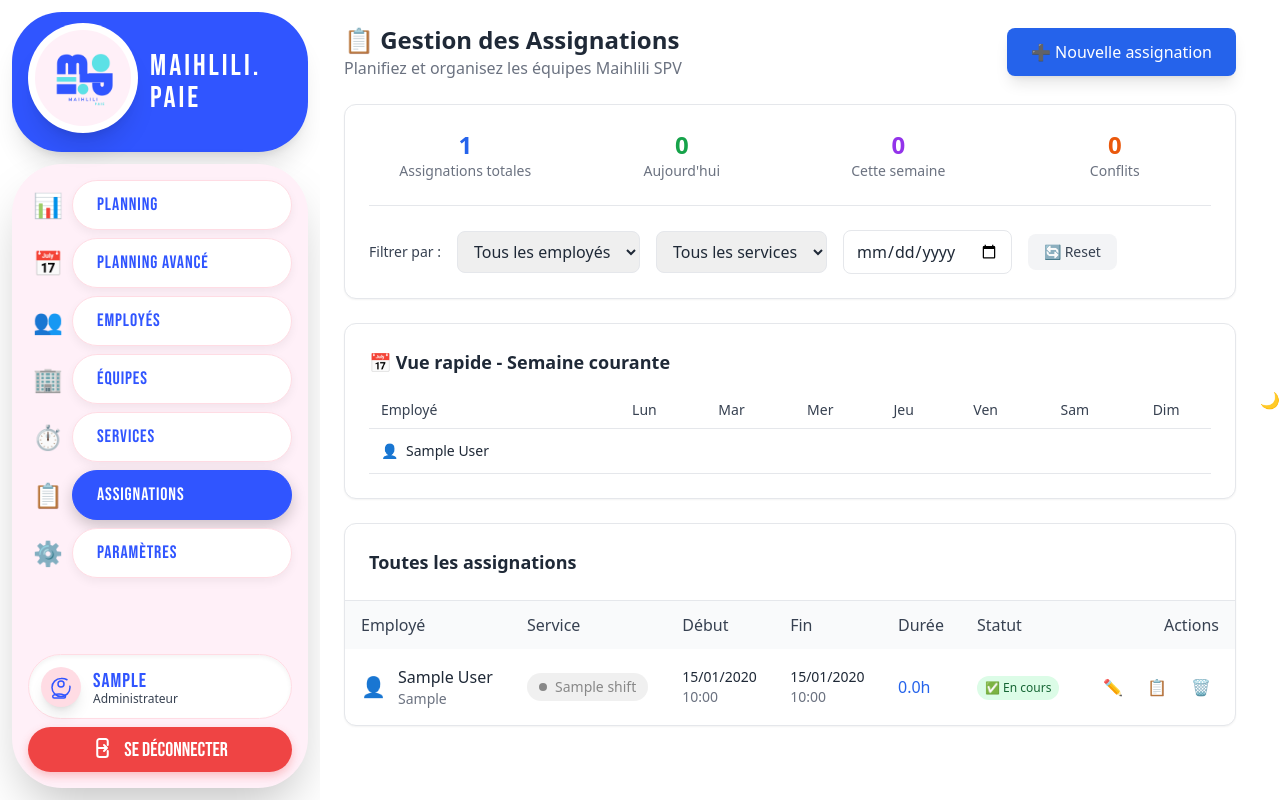
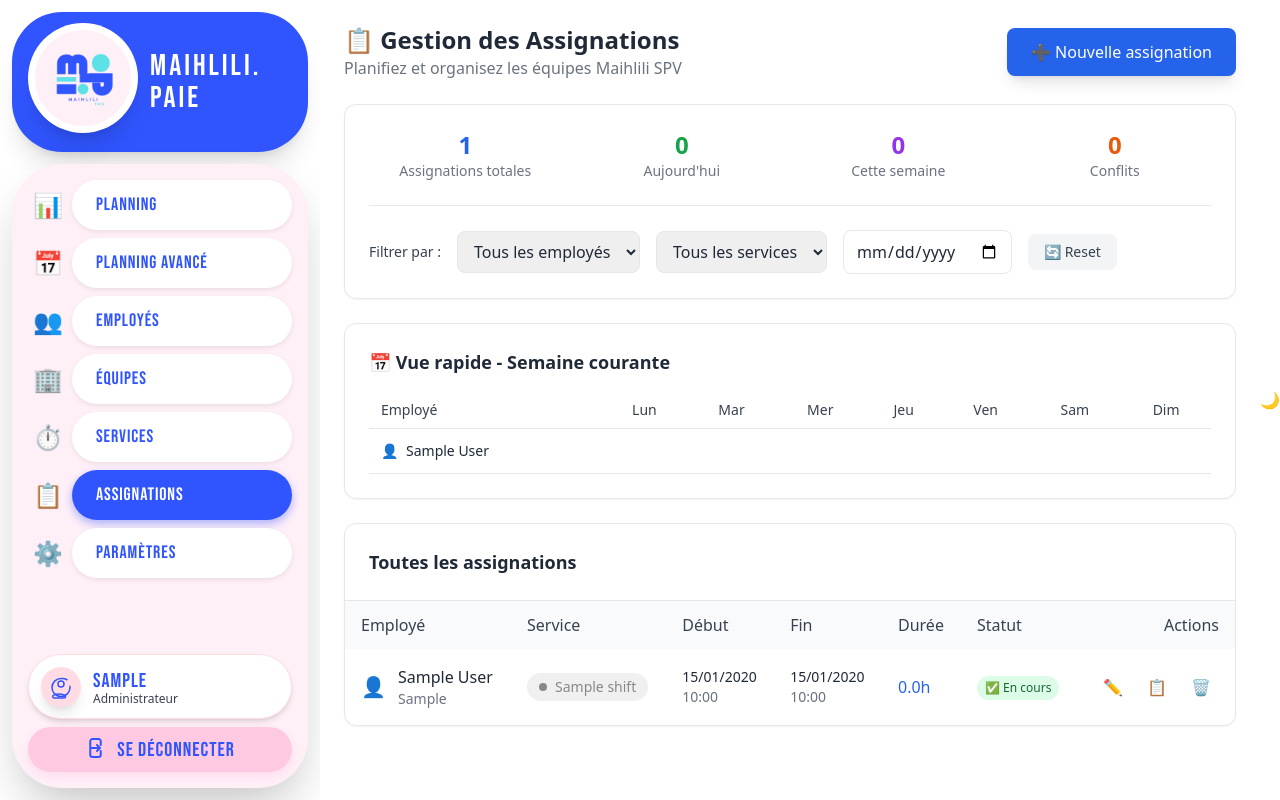
Before and after one commit to filet0fish09/Maihlili.Paie, a Flask app: page /assignments in a window 1280 px wide. Run offline with Flask 3, Linux system fonts and the light colour scheme; a user stored in the database is signed in; tables that the repository leaves empty hold one stand-in row (values such as "Sample post"); some libraries are stand-ins or nearby versions.

Commit message:
Update base.html

```diff
--- a/templates/base.html
+++ b/templates/base.html
@@ -8,80 +8,71 @@
   <style>
     /* NOUVEAUX STYLES POUR LES EMOJIS */
     .emoji-container {
-        font-size: 1.5rem; /* Taille de l'emoji */
+        font-size: 1.5rem;
         line-height: 1;
-        width: 1.5rem; /* Assure un espace constant */
+        width: 1.5rem;
         height: 1.5rem;
         display: flex;
         align-items: center;
         justify-content: center;
-        color: #3055ff; /* Couleur de texte par défaut bleue pour les emojis */
+        /* Les icônes par défaut prennent la couleur du label */
+        color: inherit;
     }
 
     /* Styles pour la barre de navigation */
     .nav-link-group {
         display: flex;
         align-items: center;
-        gap: 0.75rem; /* 12px d'espace entre l'icône et le label */
+        gap: 0.75rem;
         width: 100%;
         height: 50px;
         text-decoration: none;
-        padding-left: 0.5rem; /* Espace pour l'emoji */
+        padding-left: 0.5rem;
     }
 
     /* ************************************************************ */
-    /* STYLES LIQUID GLASS / COULEURS SIDEBAR ROSE                  */
+    /* STYLES DES LABELS (PAS DE LIQUID GLASS)                     */
     /* ************************************************************ */
 
-    /* Style par défaut du label (Blanc pur sur fond Rose Sidebar) */
-    .liquid-glass-label {
+    /* Style par défaut du label (Fond blanc, texte bleu vif) */
+    .minimal-label {
         flex-grow: 1;
         height: 100%;
         display: flex;
         align-items: center;
         justify-content: flex-start;
         padding: 0 1.5rem;
-        border-radius: 50px; /* ARRONDI: 50px */
-        color: #3055ff; /* Texte bleu sur fond clair */
+        border-radius: 50px;
+        background-color: white; /* Fond BLANC */
+        color: #3055ff; /* Texte BLEU VIF */
         font-weight: 500;
         text-align: left;
-
-        /* Styles Liquid Glass par défaut (Fond blanc pur) */
-        background-color: #fff; /* Blanc pur pour l'élément inactif */
-        box-shadow: 0 4px 10px rgba(0, 0, 0, 0.05);
-        backdrop-filter: blur(2px);
-        -webkit-backdrop-filter: blur(2px);
-        border: 1px solid #FFDCE4; /* Bordure rose très claire */
+        box-shadow: 0 2px 5px rgba(0, 0, 0, 0.08); /* Ombre très légère */
         transition: all 0.2s ease;
     }
 
     /* Style de l'élément sélectionné (Bleu Maihlili) */
-    .liquid-glass-selected .liquid-glass-label {
-        background-color: #3055ff !important; /* Bleu Maihlili */
-        color: white !important; /* Texte blanc sur fond bleu */
-        box-shadow: 0 6px 15px rgba(0, 0, 0, 0.2);
-        border: 1px solid #3055ff !important;
-    }
-
-    /* Le style de l'icône sélectionnée devient blanc */
-    .liquid-glass-selected .emoji-container {
-        color: white !important;
+    .minimal-selected .minimal-label {
+        background-color: #3055ff !important; /* Bleu VIF */
+        color: white !important; /* Texte BLANC */
+        box-shadow: 0 4px 10px rgba(48, 85, 255, 0.4); /* Ombre de couleur */
     }
 
     /* ************************************************************ */
-    /* Bouton Déconnexion ROUGE                                     */
+    /* Bouton Déconnexion ROSE (Selon Figma)                        */
     /* ************************************************************ */
     .logout-button {
-      background-color: #EF4444; /* Rouge 500 */
-      color: white; /* Texte blanc sur fond rouge */
-      box-shadow: 0 4px 10px rgba(239, 68, 68, 0.3);
+      background-color: #ffc9e2; /* Rose du Figma */
+      color: #3055ff; /* Texte BLEU VIF */
+      box-shadow: 0 4px 10px rgba(255, 201, 226, 0.5);
     }
     .logout-button:hover {
-      background-color: #DC2626; /* Rouge 600 au hover */
+      background-color: #ffb8d6;
+      color: #1e3fcc;
     }
-    /* Icône de déconnexion en blanc */
+    /* Icône de déconnexion */
     .logout-button svg {
-      color: white;
+      color: #3055ff;
     }
 
   </style>
@@ -90,38 +81,15 @@
       theme: {
         extend: {
           colors: {
-            // Couleurs exactes du logo Maihlili (bleu pur)
-            'maihlili': {
-              50: '#EEF2FF',
-              100: '#E0E7FF',
-              200: '#C7D2FE',
-              300: '#A5B4FC',
-              400: '#818CF8',
-              500: '#4F46E5', // Bleu exact de votre logo
-              600: '#4338CA',
-              700: '#3730A3',
-              800: '#312E81',
-              900: '#1E1B4B'
-            },
-            'nouveau-bleu': {
-                50: '#E6E9FF',
-                100: '#C8CEFF',
-                200: '#AAAEFF',
-                300: '#8C8FFF',
-                400: '#6E71FF',
-                500: '#3055ff', // Le nouveau bleu
-                600: '#2A4CE5',
-                700: '#2343CC',
-                800: '#1D3AAA',
-                900: '#163188'
-            },
-            // NOUVELLES COULEURS POUR LE STYLE FIGMA
             'maihlili-figma-blue': {
                 DEFAULT: '#3055ff',
             },
+            'maihlili-figma-cyan': {
+                DEFAULT: '#5ce1e6', /* Cyan de votre nouveau logo */
+            },
             'maihlili-figma-rose': {
-                DEFAULT: '#FFDCE4', // Rose clair pour les éléments (maintenu pour les petites touches)
-                sidebar: '#fff0f8', // Fond de sidebar (rose très pâle)
+                DEFAULT: '#FFDCE4',
+                sidebar: '#fff0f8', // Le rose très pâle pour la zone de navigation
             },
           }
         }
@@ -133,56 +101,42 @@
     /* Couleurs & Thème Maihlili SPV                                                                       */
     /* -------------------------------------------------------------------------------------------------- */
     :root {
-      /* Couleurs Claires */
       --color-bg-light: white; /* Fond de PAGE et MAIN en BLANC */
       --color-text-light: #1f2937;
-      --color-text-subtle-light: #6b7280;
-      --color-border-light: #e5e7eb;
-      --color-card-bg-light: white;
-
-      /* COULEUR DE FOND DE SIDEBAR (pour l'intérieur du bloc) */
-      --color-sidebar-bg-light: #fff0f8;
+      --color-sidebar-bg-light: #fff0f8; /* ROSE pour l'intérieur du bloc de navigation */
     }
 
-    /* FOND DE PAGE ET DE MAIN EN BLANC */
     body {
       background-color: var(--color-bg-light); /* Le fond du BODY est BLANC */
       color: var(--color-text-light);
-      transition: background-color 0.5s ease, color 0.5s ease;
     }
 
     main {
       background-color: var(--color-bg-light); /* Le contenu principal est BLANC */
     }
 
-    /* ************************************************************ */
-    /* CORRECTION DU CONTOUR: ASIDE et CONTENEUR DE CONTENU EN BLANC */
-    /* ************************************************************ */
+    /* Le conteneur ASIDE est BLANC (pour le contour entre les blocs) */
     aside {
-        background: white !important; /* Sidebar en BLANC (Conteneur extérieur) */
+        background: white !important;
         box-shadow: none !important;
         border: none !important;
         border-radius: 50px !important;
     }
 
-    /* Conteneur principal de la sidebar (Reste ROSE pour le design) */
+    /* Conteneur principal de la sidebar (ROSE pour la zone de navigation) */
     .sidebar-main-content {
-      background-color: var(--color-sidebar-bg-light) !important; /* Contenu interne de la sidebar en ROSE */
+      background-color: var(--color-sidebar-bg-light) !important;
     }
 
-    /* Conteneur du logo - doit rester bleu */
+    /* Conteneur du logo - BLEU VIF */
     .logo-container {
       background-color: #3055ff !important;
     }
 
-    /* Force la police pour les éléments de la nouvelle sidebar */
     .font-['Bebas_Neue'] {
         font-family: 'Bebas Neue', cursive;
     }
 
-    /* -------------------------------------------------------------------------------------------------- */
-    /* Animations & Scrollbar                                                                             */
-    /* -------------------------------------------------------------------------------------------------- */
     * { transition: background-color 0.3s ease, color 0.3s ease, border-color 0.3s ease, transform 0.2s ease !important; }
 
   </style>
@@ -219,11 +173,11 @@
           {% for emoji, label, url, condition in menu_items_data %}
             {% if condition %}
             <a href="{{ url }}"
-               class="nav-link-group {% if loop.index == 1 %} liquid-glass-selected {% endif %}">
+               class="nav-link-group {% if loop.index == 1 %} minimal-selected {% endif %}">
 
-              <span class="emoji-container">{{ emoji | safe }}</span>
+              <span class="emoji-container text-maihlili-figma-blue">{{ emoji | safe }}</span>
 
-              <span class="liquid-glass-label text-lg font-['Bebas_Neue'] uppercase tracking-wider">{{ label }}</span>
+              <span class="minimal-label text-lg font-['Bebas_Neue'] uppercase tracking-wider">{{ label }}</span>
             </a>
             {% endif %}
           {% endfor %}
@@ -231,13 +185,13 @@
         {% else %}
           <a href="{{ url_for('login') }}"
              class="nav-link-group">
-            <span class="emoji-container">🔑</span>
-            <span class="liquid-glass-label text-lg font-['Bebas_Neue'] uppercase tracking-wider">Connexion</span>
+            <span class="emoji-container text-maihlili-figma-blue">🔑</span>
+            <span class="minimal-label text-lg font-['Bebas_Neue'] uppercase tracking-wider">Connexion</span>
           </a>
           <a href="{{ url_for('register') }}"
              class="nav-link-group">
-            <span class="emoji-container">📝</span>
-            <span class="liquid-glass-label text-lg font-['Bebas_Neue'] uppercase tracking-wider">Inscription</span>
+            <span class="emoji-container text-maihlili-figma-blue">📝</span>
+            <span class="minimal-label text-lg font-['Bebas_Neue'] uppercase tracking-wider">Inscription</span>
           </a>
         {% endif %}
       </nav>
@@ -245,7 +199,7 @@
       <div class="mt-4 space-y-2">
 
         {% if current_user.is_authenticated %}
-        <div class="user-profile flex items-center p-3 rounded-[50px] bg-white shadow-inner" style="height: 65px; border: 1px solid #FFDCE4;">
+        <div class="user-profile flex items-center p-3 rounded-[50px] bg-white shadow-md" style="height: 65px; border: 1px solid #FFDCE4;">
           <div class="w-10 h-10 bg-maihlili-figma-rose rounded-full flex items-center justify-center text-xl font-bold shadow-lg">
             <svg xmlns="http://www.w3.org/2000/svg" fill="none" viewBox="0 0 24 24" stroke-width="1.5" stroke="currentColor" class="w-6 h-6 text-maihlili-figma-blue">
               <path stroke-linecap="round" stroke-linejoin="round" d="M17.982 4.743A9.522 9.522 0 0 0 12 3.5c-4.972 0-9 4.028-9 9s4.028 9 9 9 9-4.028 9-9c0-.448-.046-.889-.138-1.32" />
@@ -264,12 +218,12 @@
         </div>
 
         <a href="{{ url_for('logout') }}"
-           class="flex items-center justify-center p-3 rounded-[50px] logout-button hover:bg-red-600 backdrop-blur-sm text-white font-['Bebas_Neue'] uppercase text-xl transition-all duration-200"
+           class="flex items-center justify-center p-3 rounded-[50px] logout-button transition-all duration-200"
            style="height: 45px;">
-          <svg xmlns="http://www.w3.org/2000/svg" fill="none" viewBox="0 0 24 24" stroke-width="2" stroke="currentColor" class="w-6 h-6 mr-2 -translate-y-0.5 text-white">
+          <svg xmlns="http://www.w3.org/2000/svg" fill="none" viewBox="0 0 24 24" stroke-width="2" stroke="currentColor" class="w-6 h-6 mr-2 -translate-y-0.5">
             <path stroke-linecap="round" stroke-linejoin="round" d="M15.75 9V5.25A2.25 2.25 0 0 0 13.5 3h-6A2.25 2.25 0 0 0 5.25 5.25v13.5A2.25 2.25 0 0 0 7.5 21h6a2.25 2.25 0 0 0 2.25-2.25V15M12 9l3 3m0 0-3 3m3-3H6" />
           </svg>
-          Se Déconnecter
+          <span class="font-['Bebas_Neue'] uppercase text-xl tracking-wider">Se Déconnecter</span>
         </a>
         {% endif %}
       </div>
@@ -330,29 +284,30 @@
 
       navLinks.forEach(link => {
         const linkURL = link.getAttribute('href');
-        const label = link.querySelector('.liquid-glass-label');
+        const label = link.querySelector('.minimal-label');
 
-        // 1. Gérer la sélection (Bleu)
-        // La première ancre est sélectionnée par défaut si l'URL correspond à la racine ou au dashboard
+        // 1. Gérer la sélection (Bleu Vif)
         const isDefaultSelected = link.querySelector('.emoji-container').textContent.trim() === '📊' &&
                                   (currentPath === '/' || currentPath.endsWith('/employee-dashboard') || currentPath.endsWith('/'));
 
-        if (linkURL === currentPath || isDefaultSelected) {
-          link.classList.add('liquid-glass-selected');
+        const isSelected = (linkURL === currentPath) || isDefaultSelected;
+
+        if (isSelected) {
+          link.classList.add('minimal-selected');
         } else {
-          link.classList.remove('liquid-glass-selected');
+          link.classList.remove('minimal-selected');
         }
 
-        // 2. Gérer l'effet de survol (légère ombre blanche)
+        // 2. Gérer l'effet de survol (fond blanc cassé/gris très clair)
         if (label) {
           link.addEventListener('mouseover', function() {
-            if (!link.classList.contains('liquid-glass-selected')) {
-              label.style.backgroundColor = '#f8f8f8';
+            if (!link.classList.contains('minimal-selected')) {
+              label.style.backgroundColor = '#f8f8f8'; // Gris très clair pour le survol
             }
           });
           link.addEventListener('mouseout', function() {
-            if (!link.classList.contains('liquid-glass-selected')) {
-              label.style.backgroundColor = '#fff'; // Revert au blanc pur
+            if (!link.classList.contains('minimal-selected')) {
+              label.style.backgroundColor = 'white'; // Revert au blanc pur
             }
           });
         }
```
